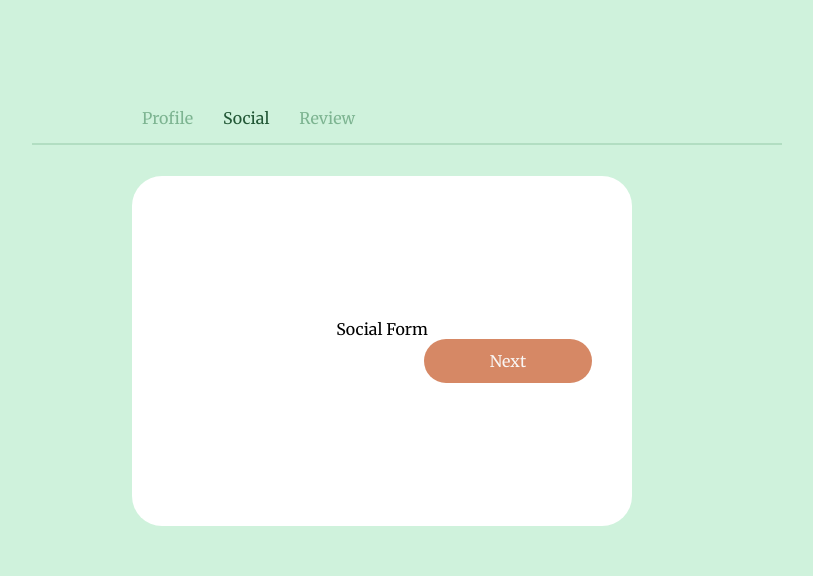
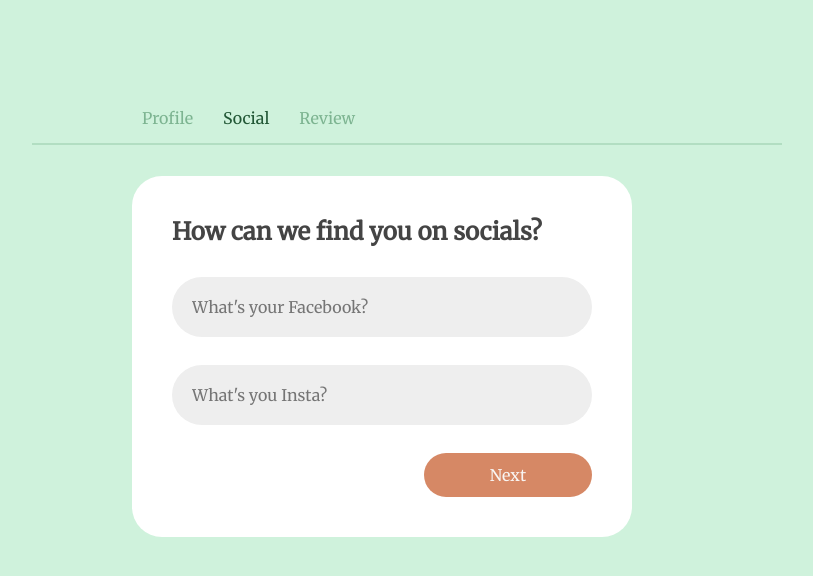
Before and after one commit to dev-Danialw/react-multiStep-form, a React (Vite) app: page /social in a window 1280 px wide. Shown: the top 576 px of the page, without its empty margins (258-1071 px from the left). Built offline with nearby package versions, Linux system fonts and the light colour scheme.

Commit message:
profile & social forms + validation

```diff
--- a/package.json
+++ b/package.json
@@ -11,6 +11,7 @@
   "dependencies": {
     "react": "^18.2.0",
     "react-dom": "^18.2.0",
+    "react-hook-form": "^7.39.4",
     "react-router-dom": "^6.4.3"
   },
   "devDependencies": {
--- a/src/components/signupForm/ProfileForm.jsx
+++ b/src/components/signupForm/ProfileForm.jsx
@@ -1,10 +1,50 @@
 import React from "react";
+import { useForm } from "react-hook-form";
+import { useNavigate } from "react-router-dom";
 
 const ProfileForm = () => {
+  let navigate = useNavigate();
+
+  const {
+    register,
+    handleSubmit,
+    formState: { errors },
+  } = useForm();
+
+  const onSubmit = async (data) => {
+    console.log(data);
+    navigate("/social");
+  };
+
   return (
     <div>
-      <form>
-        Profile Form
+      <form onSubmit={handleSubmit(onSubmit)} noValidate>
+        <h2>About Yourself</h2>
+
+        <input
+          type="text"
+          name="name"
+          placeholder="What's you name?"
+          {...register("name", {
+            required: true,
+          })}
+        />
+
+        <p>{errors?.name && "Name is required."}</p>
+
+        <input
+          type="email"
+          name="email"
+          placeholder="What's you email?"
+          {...register("email", {
+            required: true,
+            pattern:
+              /^(([^<>()\[\]\\.,;:\s@"]+(\.[^<>()\[\]\\.,;:\s@"]+)*)|(".+"))@((\[[0-9]{1,3}\.[0-9]{1,3}\.[0-9]{1,3}\.[0-9]{1,3}\])|(([a-zA-Z\-0-9]+\.)+[a-zA-Z]{2,}))$/,
+          })}
+        />
+
+        {errors?.email && <p>A valid email is required.</p>}
+
         <input type="submit" value="Next" />
       </form>
     </div>
--- a/src/components/signupForm/SignupForm.jsx
+++ b/src/components/signupForm/SignupForm.jsx
@@ -3,7 +3,7 @@ import { Routes, Route } from "react-router-dom";
 
 // Forms
 import ProfileForm from "./ProfileForm";
-import ReviewForm from "./ReviewForm";
+import ReviewForm from "./Review";
 import SocialForm from "./SocialForm";
 
 // steps links
--- a/src/components/signupForm/SocialForm.jsx
+++ b/src/components/signupForm/SocialForm.jsx
@@ -1,10 +1,48 @@
 import React from "react";
+import { useForm } from "react-hook-form";
+import { useNavigate } from "react-router-dom";
 
 const SocialForm = () => {
+  let navigate = useNavigate();
+
+  const {
+    register,
+    handleSubmit,
+    formState: { errors },
+  } = useForm();
+
+  const onSubmit = async (data) => {
+    console.log(data);
+    navigate("/review");
+  };
+
   return (
     <div>
-      <form>
-        Social Form
+      <form onSubmit={handleSubmit(onSubmit)} noValidate>
+        <h2>How can we find you on socials?</h2>
+
+        <input
+          type="text"
+          name="facebook"
+          placeholder="What's your Facebook?"
+          {...register("facebook", {
+            required: true,
+          })}
+        />
+
+        <p>{errors?.facebook && "Facebook id is required."}</p>
+
+        <input
+          type="text"
+          name="instagram"
+          placeholder="What's you Insta?"
+          {...register("instagram", {
+            required: true,
+          })}
+        />
+
+        <p>{errors?.instagram && "Instagram id is required."}</p>
+
         <input type="submit" value="Next" />
       </form>
     </div>
```
Also changed, not shown: src/components/signupForm/Review.jsx (renamed from src/components/signupForm/ReviewForm.jsx), 1 other file (tests, documents, lock files or other folders).
